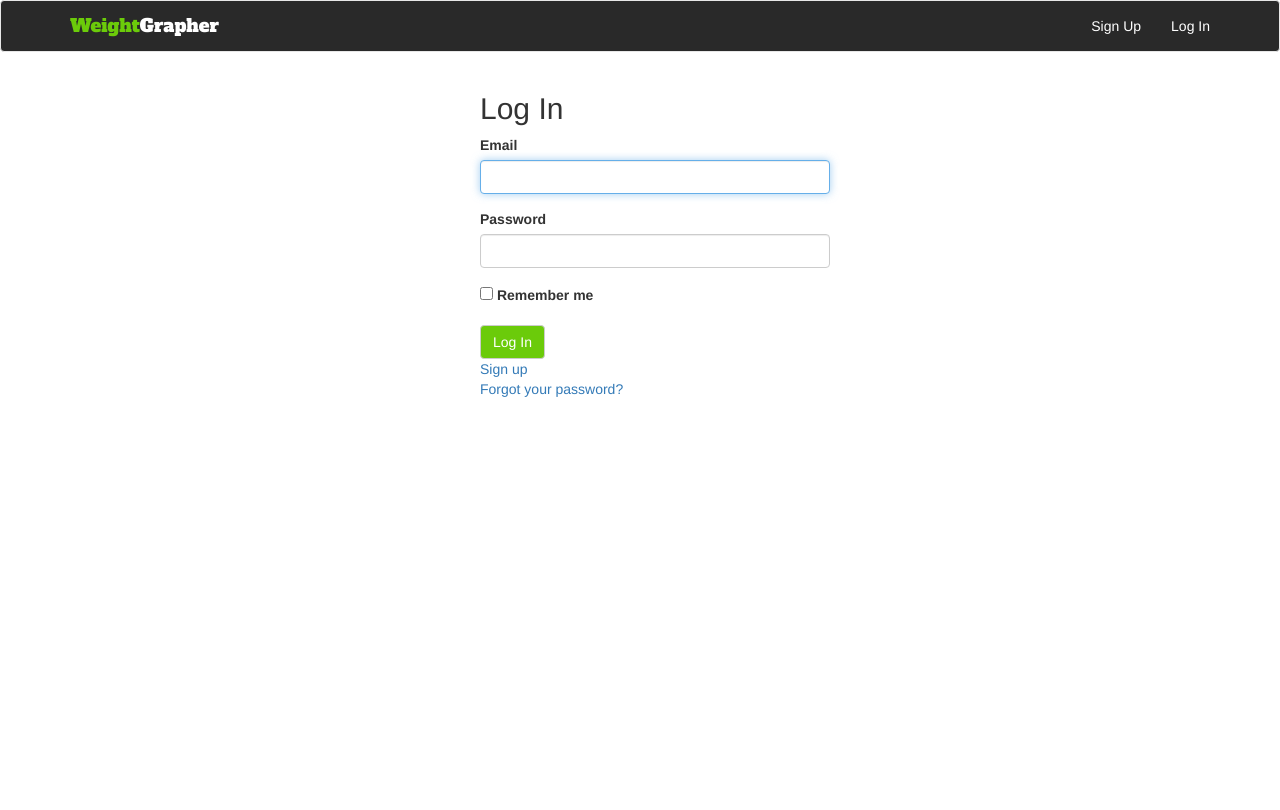
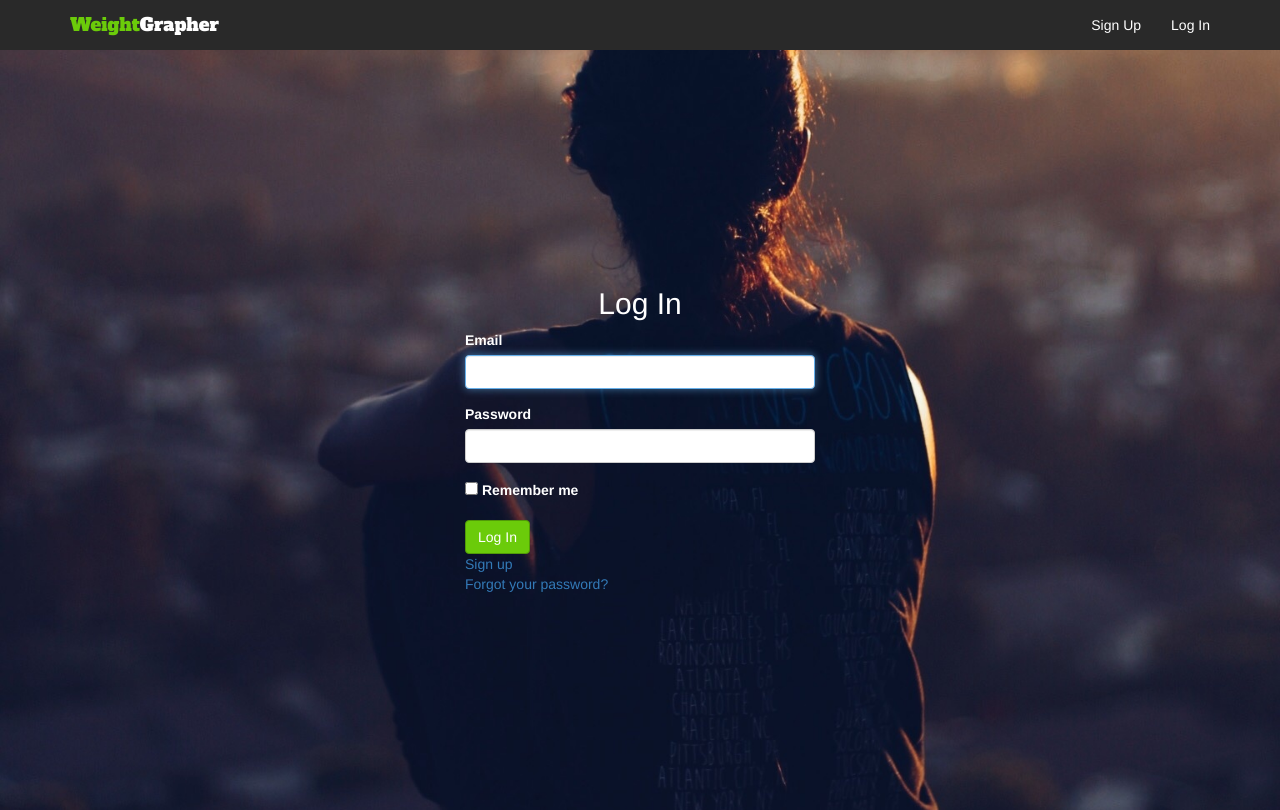
Before and after one commit to monsteronfire/weightgrapher, a Rails app: page /users/sign_in in a window 1280 px wide. Before the commit the page ends 397 px from the top, so only its background shows below. Run offline with Rails 7, Linux system fonts and the light colour scheme; style sheets or scripts are compiled from the project's sources; some libraries are stand-ins or nearby versions.

Commit message:
adds container to allow widescreen image background

```diff
--- a/app/assets/stylesheets/global.scss
+++ b/app/assets/stylesheets/global.scss
@@ -5,21 +5,34 @@ $white: #FFFFFF;
 $mine-shaft: #292929;
 $lima: #6BCB0A;
 
+html, body {
+  height: 100%;
+}
+
 .btn-default,
 .btn-default:hover {
   color: $white;
+  border-color: #ccc;
 }
 
 .btn-default {
   background-color: $lima;
+  border-color: darken($lima, 10%);
 }
 
 .btn-default:hover {
   background-color: darken($lima, 5%);
+  border-color: darken($lima, 15%);
+}
+
+.navbar {
+  border-radius: 0px;
+  margin-bottom: 0px;
 }
 
 .navbar-default {
   background-color: $mine-shaft;
+  border: none;
 }
 
 .navbar-brand a {
--- /dev/null
+++ b/app/assets/stylesheets/page.scss
@@ -0,0 +1,3 @@
+.weight-wrapper {
+  margin-top: 20px;
+}
--- a/app/assets/stylesheets/signin.scss
+++ b/app/assets/stylesheets/signin.scss
@@ -0,0 +1,26 @@
+$white: #FFFFFF;
+
+$mine-shaft: #292929;
+$lima: #6BCB0A;
+
+.signup-wrapper {
+  height: 95%;
+  background-image: url('runner.jpeg');
+  background-size: cover;
+  background-position: 0% 75%;
+  display: -webkit-flex;
+  display: flex;
+  -ms-flex-align: center;
+  -webkit-align-items: center;
+  -webkit-box-align: center;
+  align-items: center;
+}
+
+.signup-wrapper h2 {
+  color: $white;
+  text-align: center;
+}
+
+.signup-wrapper .form-inputs label {
+  color: $white;
+}
--- a/app/views/devise/sessions/new.html.slim
+++ b/app/views/devise/sessions/new.html.slim
@@ -1,13 +1,14 @@
-.container
-  .col-md-4.col-md-offset-4
-    h2 Log In
-    = simple_form_for(resource, as: resource_name, url: session_path(resource_name)) do |f|
-      .form-inputs
-        = f.input :email, required: false, autofocus: true
-        = f.input :password, required: false
-        = f.input :remember_me, as: :boolean if devise_mapping.rememberable?
+.signup-wrapper
+  .container
+    .col-md-4.col-md-offset-4
+      h2 Log In
+      = simple_form_for(resource, as: resource_name, url: session_path(resource_name)) do |f|
+        .form-inputs
+          = f.input :email, required: false, autofocus: true
+          = f.input :password, required: false
+          = f.input :remember_me, as: :boolean if devise_mapping.rememberable?
 
-      .form-actions
-        = f.button :submit, "Log In"
+        .form-actions
+          = f.button :submit, "Log In"
 
-    = render "devise/shared/links"
+      = render "devise/shared/links"
--- a/app/views/layouts/application.html.slim
+++ b/app/views/layouts/application.html.slim
@@ -15,6 +15,9 @@ html
             span Grapher
           end
 
+        / .navbar-brand
+        /   = link_to "WeightGrapher", root_path
+
         - if user_signed_in?
           ul.nav.navbar-nav.navbar-right
             li= link_to "Log Out", destroy_user_session_path, method: :delete
@@ -27,4 +30,4 @@ html
       - flash.each do |name, msg|
         = content_tag :div, msg, class: "alert"
 
-      = yield
+    = yield
```
Also changed, not shown: app/views/devise/registrations/new.html.slim (+13 -12 lines), app/views/weights/index.html.slim (+6 -6 lines), app/assets/images/runner.jpeg (added).
